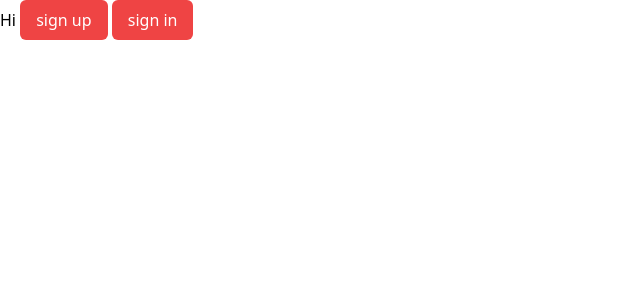
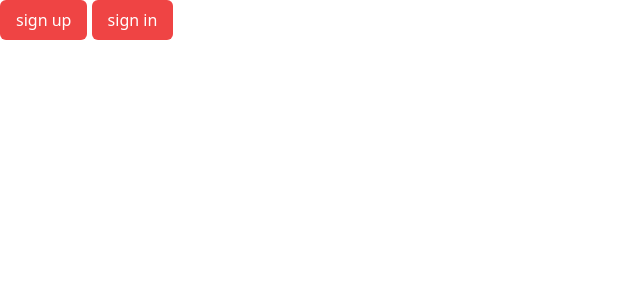
Before and after one commit to JagvirH/personal-health-log-system, a Next.js app: page / in a window 1280 px wide. Shown: the top 300 px of the page, without its empty margins (0-640 px from the left). Built offline with nearby package versions, Linux system fonts and the light colour scheme.

Commit message:
Adjusted front page location in file

```diff
--- a/app/(front)/page.jsx
+++ b/app/(auth)/page.jsx
@@ -5,7 +5,7 @@ import Link from 'next/link';
 const page = () => {
     return (
         <div>
-            Hi
+
             <Link href="/sign-up"> {/* Use the Link component and specify the target URL */}
                 <button
                     className="bg-red-500 text-white py-2 px-4 rounded-md"
--- a/app/(front)/layout.jsx
+++ /dev/null
@@ -1,13 +0,0 @@
-import { Inter } from "next/font/google";
-import "../globals.css";
-
-export default function RootLayout({ children }) {
-  return (
-
-    <html lang="en">
-
-       <body >{children}</body>
-
-    </html>
-  );
-}
```
